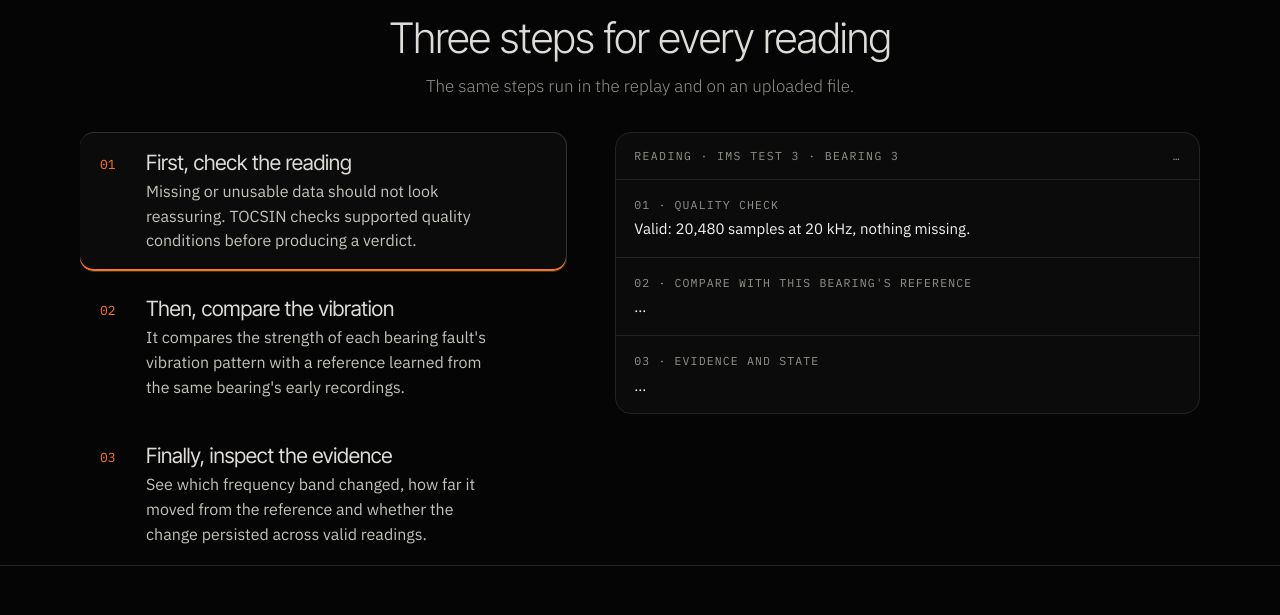
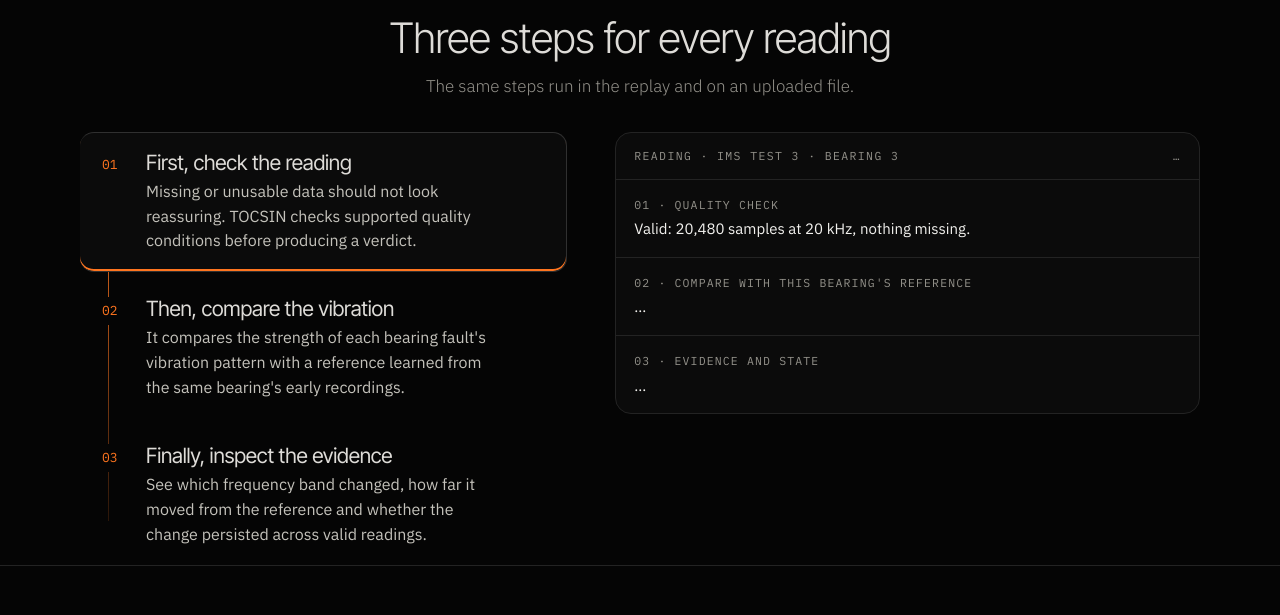
Before and after one commit to TheWeirdDee/tocsin, a React (Vite) app in the folder web/: page / in a window 1280 px wide. Shown: the part 2267-2882 px from the top of the page. Built offline with nearby package versions, Linux system fonts and the light colour scheme; no server answers.

Commit message:
Add the step connector and button and link interactions

```diff
--- a/web/src/pages/landing.css
+++ b/web/src/pages/landing.css
@@ -209,3 +209,18 @@
   .announce .accent { white-space: nowrap; }
 }
 @media (max-width: 760px) { .preview-prio ol { grid-template-columns: minmax(0, 1fr); } }
+/* motion: step connector (drawn by GSAP through --connector; fully drawn without it) */
+.steps-split .steps { position: relative; }
+.steps-split .steps::before { content: ""; position: absolute; left: 28px; top: 44px; bottom: 44px; width: 1px; pointer-events: none;
+  background: linear-gradient(var(--accent), rgba(255, 117, 31, 0.15)); transform: scaleY(var(--connector, 1)); transform-origin: top; }
+.steps-split .steps li { position: relative; }
+/* motion: button and link interactions (transform only; reduced motion collapses the transitions) */
+.btn-pill .disc, .btn-link svg, .entry .go svg, .announce svg { transition: transform .22s cubic-bezier(.2, .7, .2, 1); }
+.btn-pill:hover .disc, .btn-pill:focus-visible .disc { transform: translateX(3px); }
+.btn-link:hover svg, .btn-link:focus-visible svg, .entry:hover .go svg, .entry:focus-visible .go svg, .announce:hover svg, .announce:focus-visible svg { transform: translateX(3px); }
+.btn-pill { transition: background .15s, border-color .15s, transform .15s; }
+.btn-pill:active { transform: translateY(1px); }
+.entry { transition: border-color .15s, background .15s, transform .22s cubic-bezier(.2, .7, .2, 1); }
+.entry:hover { transform: translateY(-2px); }
+.steps-split .steps .step-n { position: relative; z-index: 1; justify-self: start; align-self: start; background: var(--page); padding: 4px 2px; }
+.steps-split .steps li:first-child .step-n { background: var(--surface); }
```
